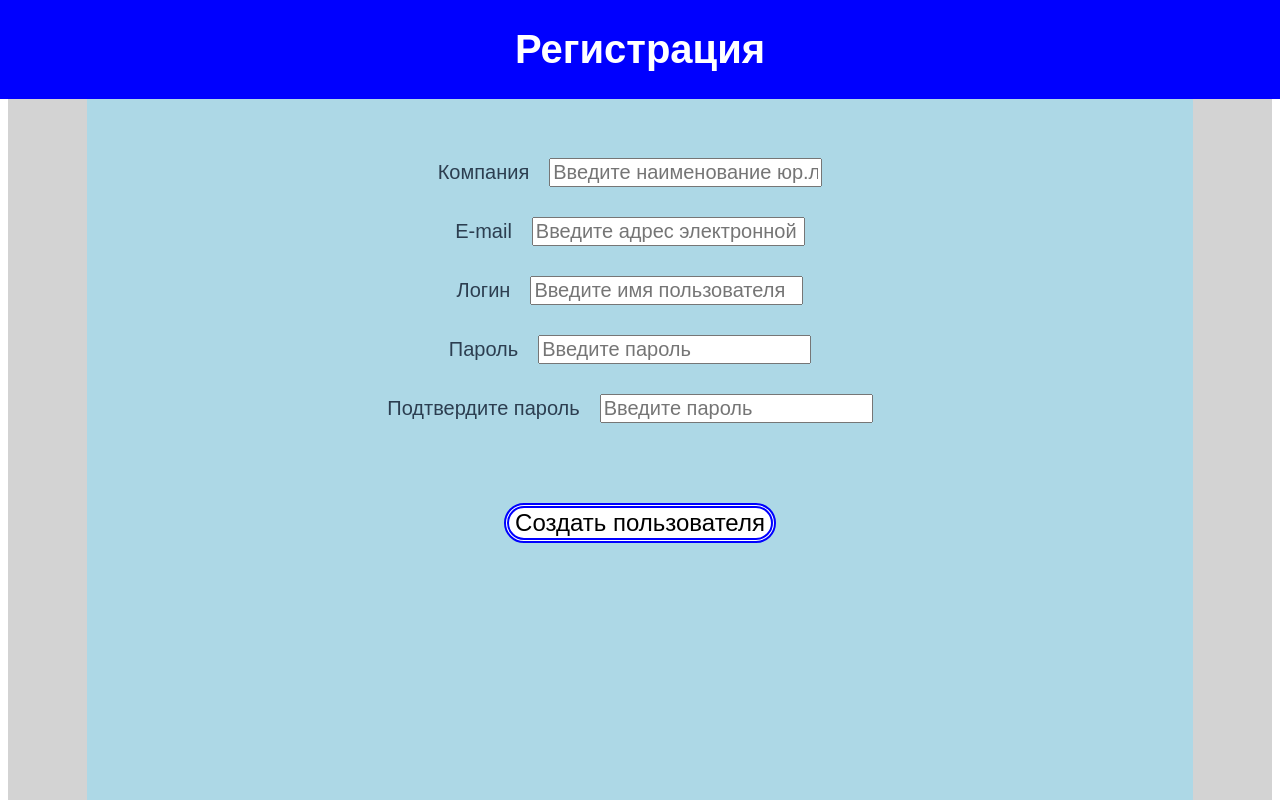
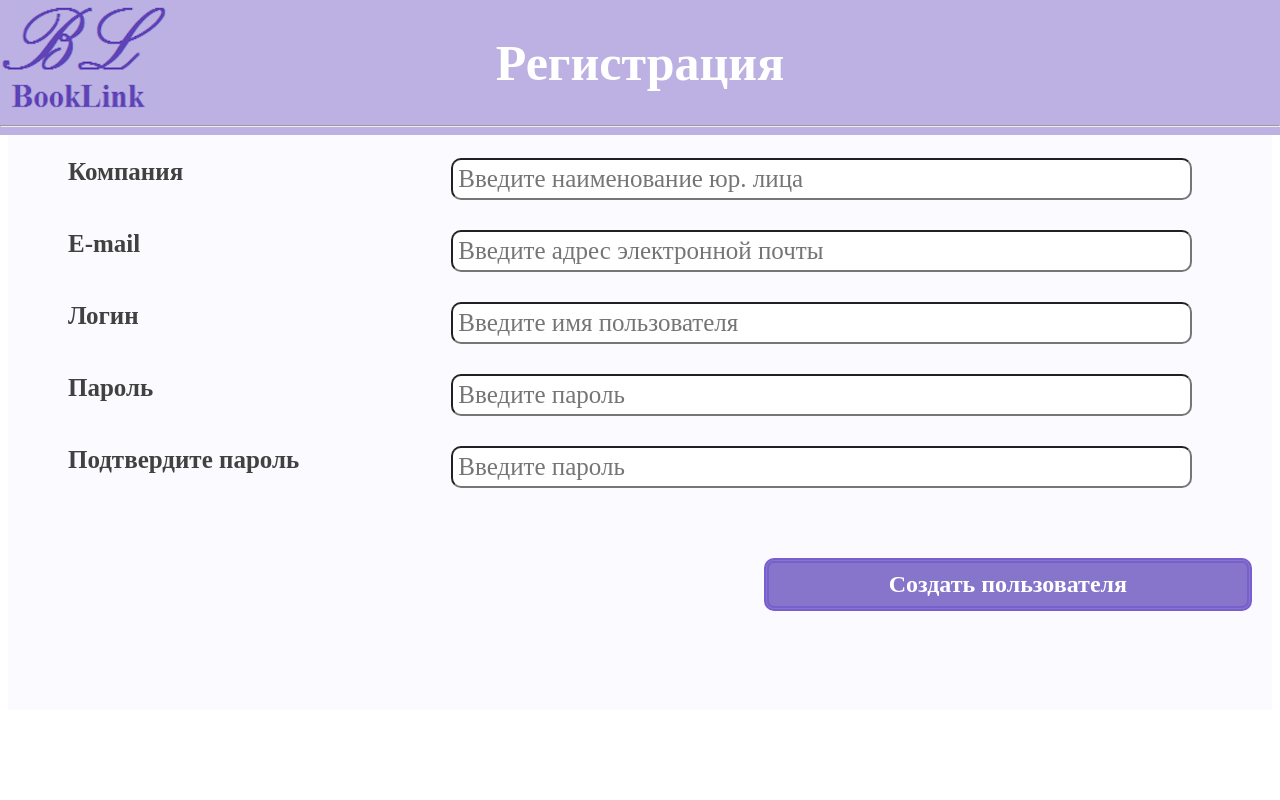
Before and after one commit to Murtagy/booklink, a Vue app in the folder vfront/: page / in a window 1280 px wide. Shown: the top 800 px of the page. Built offline with nearby package versions, Linux system fonts and the light colour scheme.

Commit message:
Masha the best

```diff
--- a/vfront/src/assets/styles/main.css
+++ b/vfront/src/assets/styles/main.css
@@ -1,15 +1,17 @@
 h1, ul, li {
-    font-family:"Arial";
+    font-family:"TimesNewRoman";
 }
 
 div {
-    background-color:lightgrey;
+    background-color:rgba(251,250,254,1.0);
+    height:650px;
+    max-height:100%;
 }
 
 header {
     max-width:100%;
-    width:1600px;
-    background-color:blue;
+    width:100%;
+    background-color:rgba(188,177,226,1.0);
     position:fixed;
     top:0;
     left:0;
@@ -19,34 +21,58 @@ header h1 {
     color:white;
     text-align:center;
     padding:40px auto;
-    font-size:40px;
+    font-size:50px;
+}
+
+header img {
+    position:fixed;
+    left:0;
+    top:0;
+    width:11em;
+    height:7em;
 }
 
 ul {
-    display:inline-block;
-    padding-top:50px;
-    padding-bottom:100%;
-    padding-left:300px;
-    padding-right:300px;
-    margin:0 auto;
-    background-color:lightblue;
+    padding:30px;
+    margin-top:20px;
     list-style-type: none;
+    max-width:100%;
+    position:relative;
 }
 
 li {
-    font-size:20px;
-    margin:30px auto;
+    font-size:25px;
+    margin:30px;
+    color:#414141;
+    font-weight:bolder;
+    display:flex;
 }
-input {
-    font-size:20px;
-    font-family:arial;
+
+label {
+    flex:0.5;
+    text-align:left;
+}
+
+li input {
+    font-size:25px;
+    font-family:"timesnewroman";
     margin:auto 20px;
+    border-radius:10px;
+    width:35%;
+    padding:5px;
+    flex:1;
 }
 
 #submit {
-    border:5px double blue;
-    border-radius: 20px;
+    border:5px double rgb(119, 96, 205);
+    border-radius: 10px;
     font-size:24px;
-    margin:50px auto;
-    background-color:white;
+    margin:40px auto;
+    background-color:rgba(135,116,203,1.0);
+    color:white;
+    font-family:"TimesNewRoman";
+    padding:8px 120px;
+    font-weight:bold;
+    position:absolute;
+    right:20px;
 }
--- a/vfront/src/components/Registration.vue
+++ b/vfront/src/components/Registration.vue
@@ -1,7 +1,9 @@
 <template>
 <div>
 <header>
+    <img src="../assets/mylogo.png"/>
 	<h1>Регистрация</h1>
+<hr>
 </header>
 <br>
 
@@ -9,7 +11,7 @@
     <ul>
         <li>
             <label for="company">Компания</label>
-            <input type="text" name="company" id="company" placeholder="Введите наименование юр.лица" required>
+            <input type="text" name="company" id="company" placeholder="Введите наименование юр. лица" required>
         </li>
         <li>
             <label for="email">E-mail</label>
```
Also changed, not shown: vfront/src/assets/mylogo.png (added).
